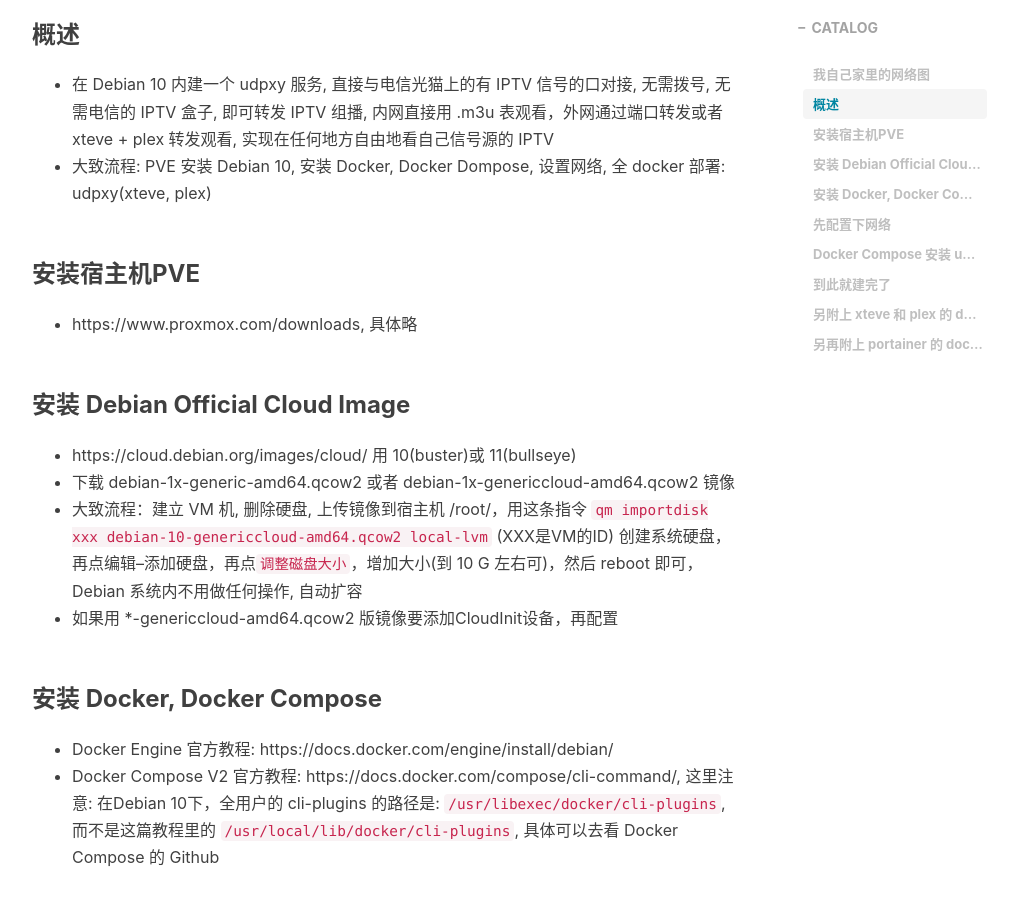
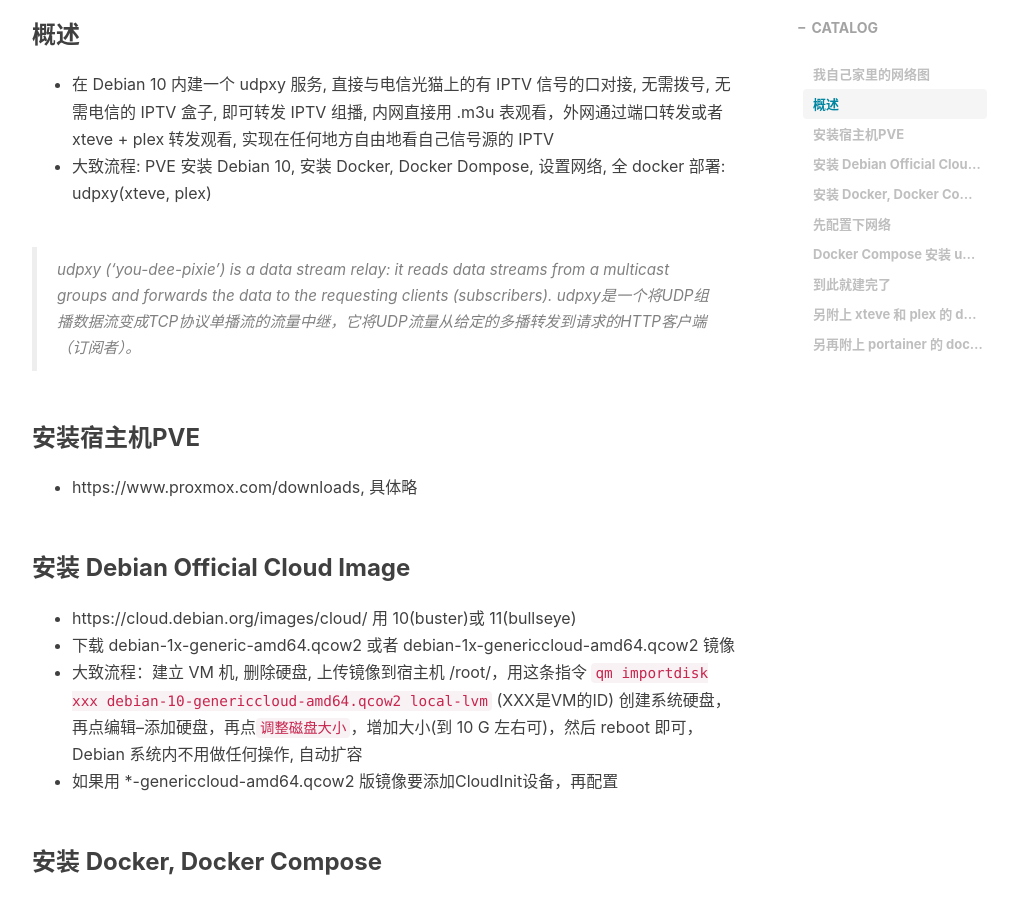
Before and after one commit to se7enmuting/Se7enMuting.github.io, a Jekyll site: the page built from _posts/2021-11-08-IPTV_udpxy_Server.md, in a window 1280 px wide and 900 px high, scrolled down 1383 px. Shown: the whole window, without its empty margins (233-1246 px from the left). Built offline with Jekyll 4.4.1, drawn with Linux system fonts in a browser that asks for light colours; nearby versions of some CDN libraries; comment, search, counter and statistics services are not loaded.

Commit message:
Update 2021-11-08-IPTV_udpxy_Server.md

```diff
--- a/_posts/2021-11-08-IPTV_udpxy_Server.md
+++ b/_posts/2021-11-08-IPTV_udpxy_Server.md
@@ -18,6 +18,9 @@
 ### 概述
 - 在 Debian 10 内建一个 udpxy 服务, 直接与电信光猫上的有 IPTV 信号的口对接, 无需拨号, 无需电信的 IPTV 盒子, 即可转发 IPTV 组播, 内网直接用 .m3u 表观看，外网通过端口转发或者 xteve + plex 转发观看, 实现在任何地方自由地看自己信号源的 IPTV
 - 大致流程: PVE 安装 Debian 10, 安装 Docker, Docker Dompose, 设置网络, 全 docker 部署: udpxy(xteve, plex)
+
+> udpxy ('you-dee-pixie') is a data stream relay: it reads data streams from a multicast groups and forwards the data to the requesting clients (subscribers).
+> udpxy是一个将UDP组播数据流变成TCP协议单播流的流量中继，它将UDP流量从给定的多播转发到请求的HTTP客户端（订阅者）。
 
 ### 安装宿主机PVE
 - https://www.proxmox.com/downloads, 具体略
```
